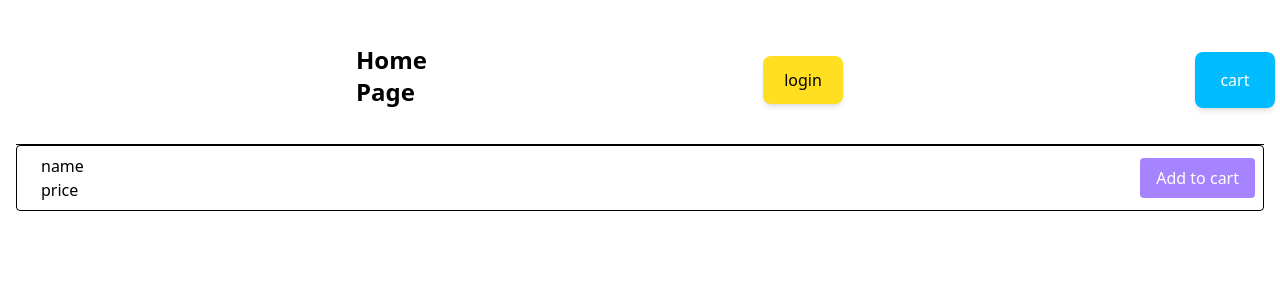
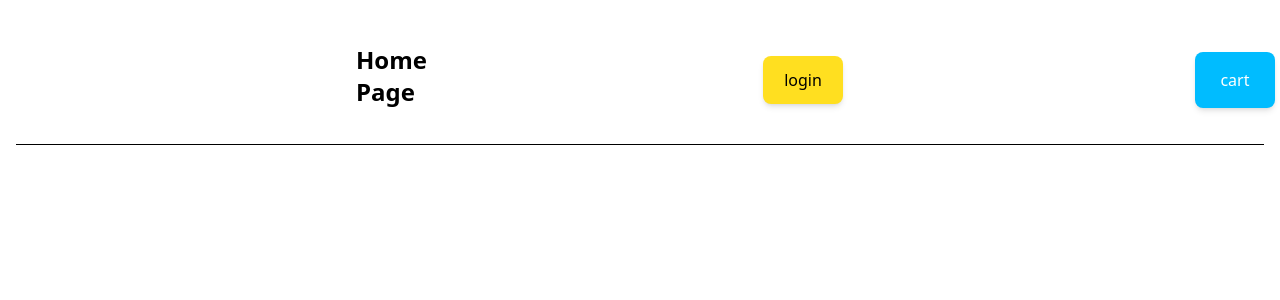
Before and after one commit to Samsul7718/Eshop_frontend, a React (Vite) app: page / in a window 1280 px wide. Shown: the top 300 px of the page. Built offline with nearby package versions, Linux system fonts and the light colour scheme.

Commit message:
mapping product

```diff
--- a/src/page/Home.jsx
+++ b/src/page/Home.jsx
@@ -20,8 +20,11 @@ const Home = () => {
             <hr />
 
         <ul className='space-y-4'>
-            {}
-            <li  className="flex items-center gap-4 border p-2 rounded">
+            {products.map((item,index)=>(
+
+            <li
+            key={index}
+            className="flex items-center gap-4 border p-2 rounded">
                 <img src="" alt="" />
                 <div className='flex-1'>
                    <h3 className="font-medium">name</h3>
@@ -29,6 +32,7 @@ const Home = () => {
                 </div>
                 <button className="bg-violet-400 hover:bg-green-400 text-white px-4 py-2 rounded">Add to cart</button>
             </li>
+             ))}
         </ul>
 
     </div>
```
